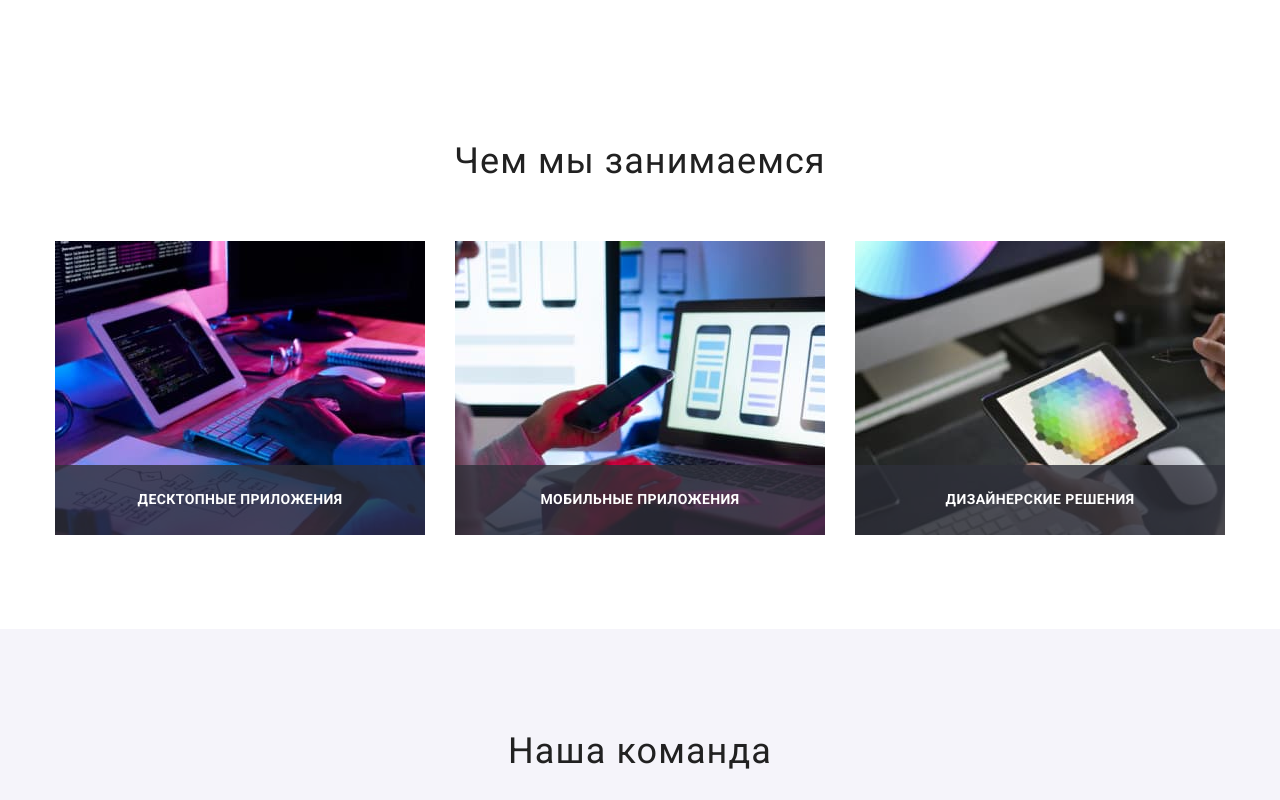
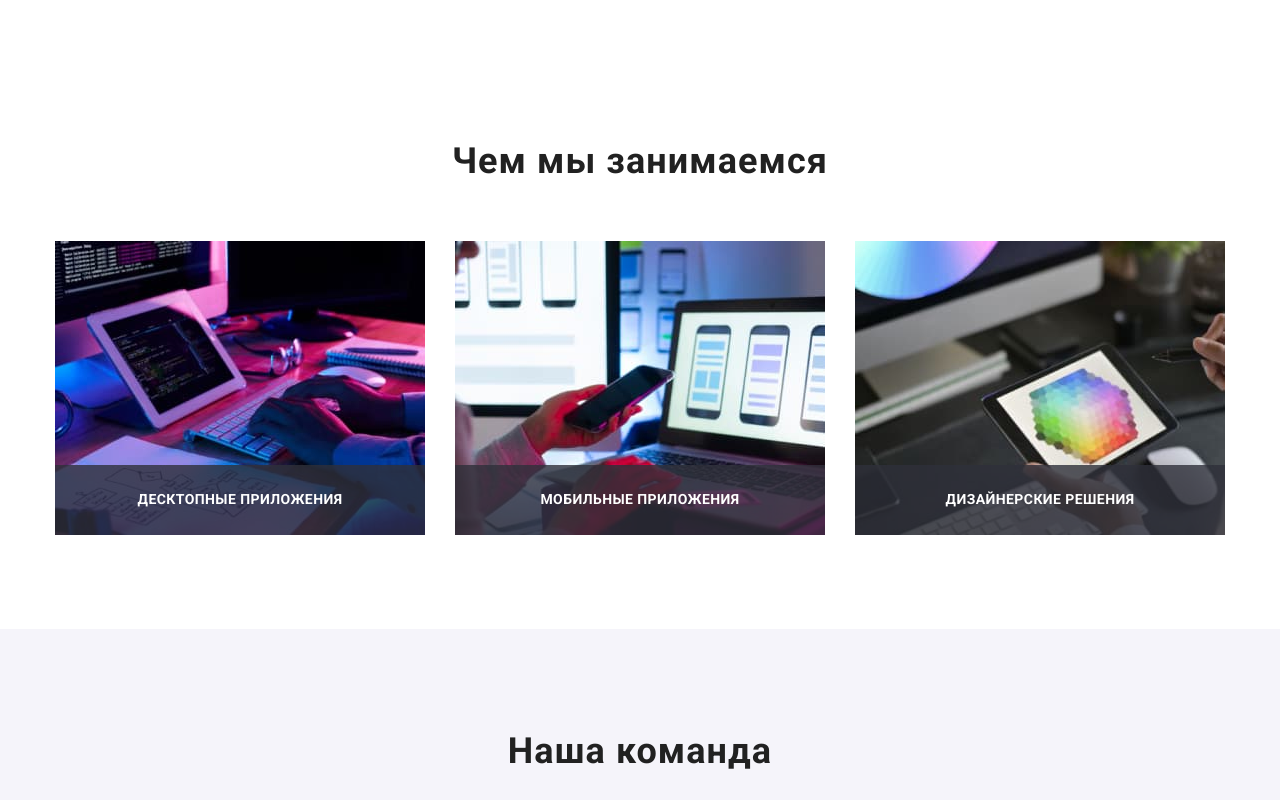
Before and after one commit to KaterynaTesta/goit-markup-hw-07, a plain HTML site: page index.html in a window 1280 px wide. Shown: the part 1060-1860 px from the top of the page. Drawn offline with nearby package versions, Linux system fonts and the light colour scheme.

Commit message:
change font-weight .subtitle

```diff
--- a/sass/components/_subtitle.scss
+++ b/sass/components/_subtitle.scss
@@ -1,7 +1,7 @@
 .subtitle {
   margin-bottom: 50px;
   font-family: var(--main-font);
-  @include font(36px, 400, 1.6);
+  @include font(36px, 700, 1.6);
   text-align: center;
   color: var(--title-color);
 }
```
Also changed, not shown: css/main.css, css/main.min.css.
